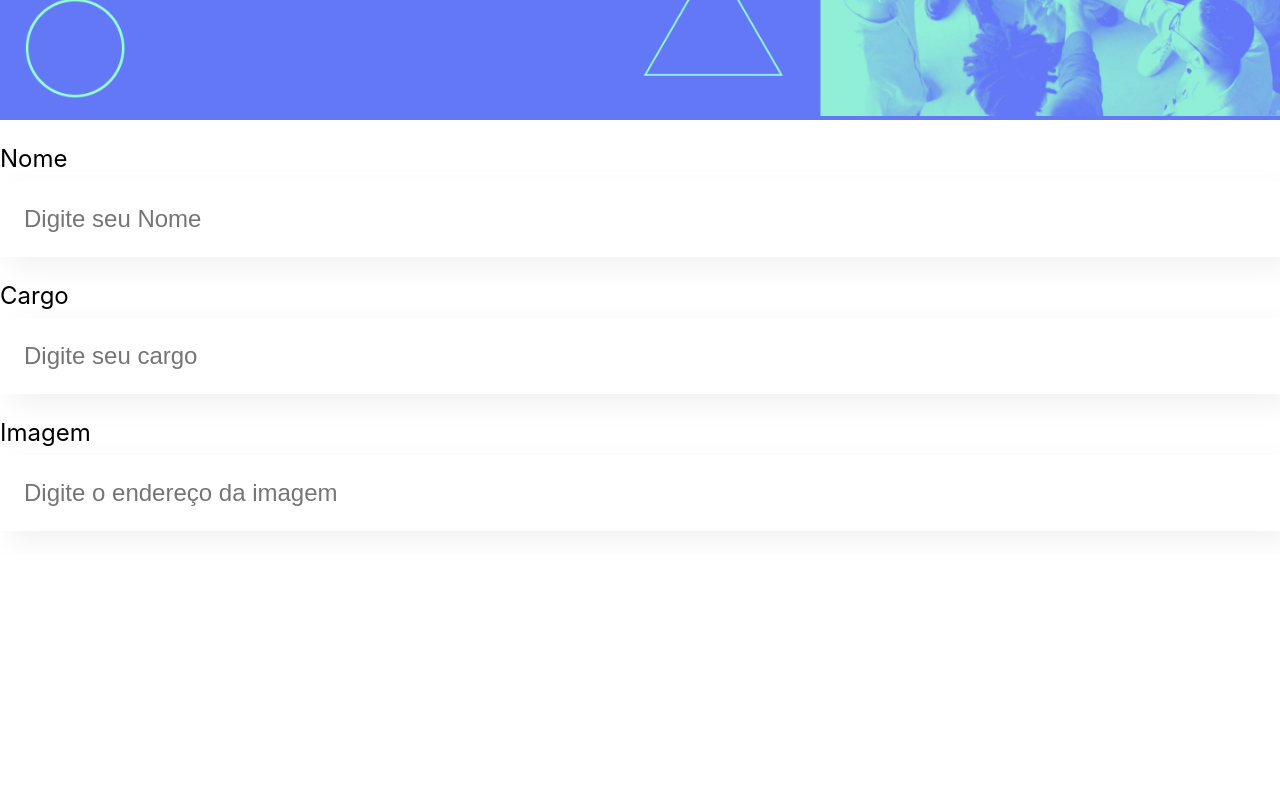
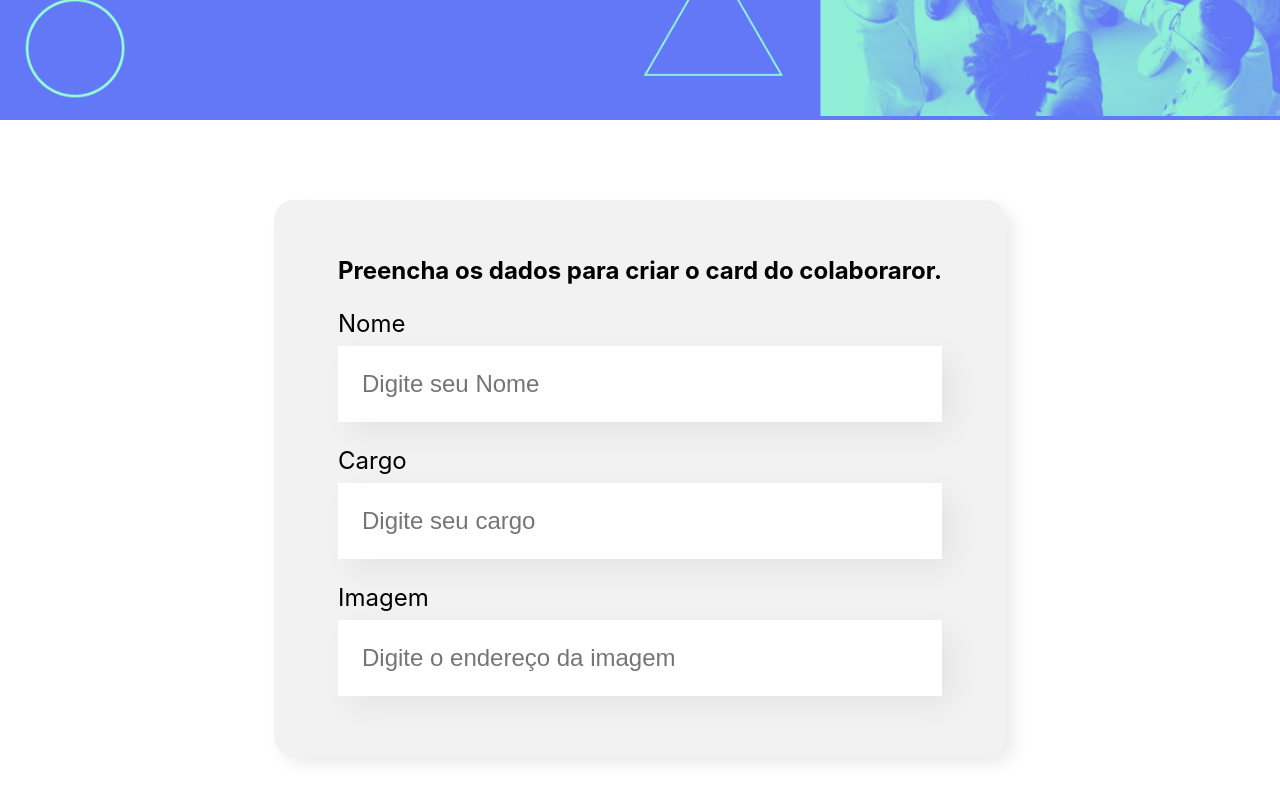
Before and after one commit to gustavocorreiaof/React-Studies, a React (Create React App) app in the folder React desenvolvendo com JavaScript/: page / in a window 1280 px wide. Shown: the part 378-1178 px from the top of the page. Before the commit the page ends 933 px from the top, so only its background shows below. Built offline with nearby package versions, Linux system fonts and the light colour scheme.

Commit message:
end of first section

```diff
--- a/React desenvolvendo com JavaScript/src/App.js
+++ b/React desenvolvendo com JavaScript/src/App.js
@@ -1,13 +1,13 @@
 import Banner from './components/Banner/Banner';
+import Form from './components/Form';
 import TextField from './components/TextField';
 
 function App() {
   return (
     <div c lassName="App">
       <Banner></Banner>
-      <TextField Label='Nome' PlaceHolder='Digite seu Nome'/>
-      <TextField Label='Cargo' PlaceHolder='Digite seu cargo'/>
-      <TextField Label='Imagem' PlaceHolder='Digite o endereço da imagem'/>
+      <Form></Form>
+
     </div>
   );
 }
--- /dev/null
+++ b/React desenvolvendo com JavaScript/src/components/Form/Form.css
@@ -0,0 +1,13 @@
+.formulario{
+    display: flex;
+    justify-content: center;
+    margin: 80px 0;
+}
+
+.formulario form {
+    max-width: 80% ;
+    background-color: #f2f2f2;
+    border-radius: 20px;
+    padding: 36px 64px;
+    box-shadow: 8px 8px 16px rgba(0, 0, 0, 0.08);
+}
--- /dev/null
+++ b/React desenvolvendo com JavaScript/src/components/Form/index.js
@@ -0,0 +1,18 @@
+import './Form.css'
+import TextField from '../TextField'
+
+const Form = () => {
+    return (
+        <section className='formulario'>
+            <form >
+                <h2>Preencha os dados para criar o card do colaboraror.</h2>
+
+                <TextField Label='Nome' PlaceHolder='Digite seu Nome' />
+                <TextField Label='Cargo' PlaceHolder='Digite seu cargo' />
+                <TextField Label='Imagem' PlaceHolder='Digite o endereço da imagem' />
+            </form>
+        </section>
+    )
+}
+
+export default Form
```
